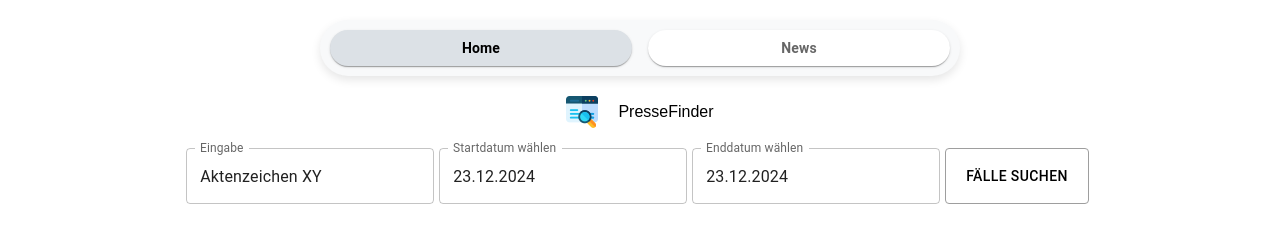
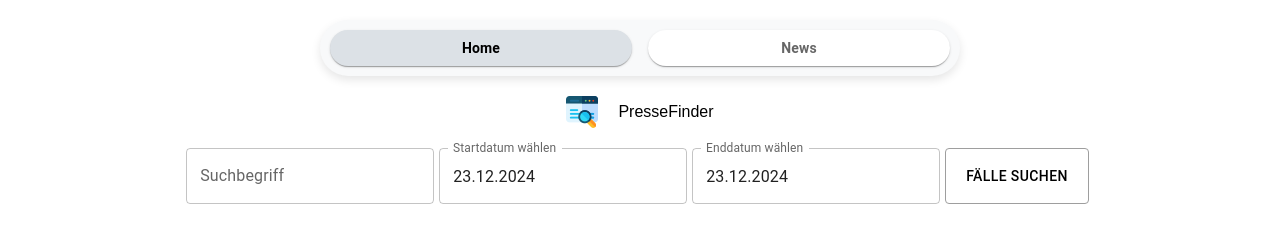
Before and after one commit to Davide131297/new-pressemitteilungen-next, a Next.js app: page / in a window 1280 px wide. Shown: the top 249 px of the page. Built offline with nearby package versions, Linux system fonts and the light colour scheme.

Commit message:
Vordefinierten Suchbegriff entfernt

```diff
--- a/app/page.tsx
+++ b/app/page.tsx
@@ -20,7 +20,7 @@ import Header from '@/components/header';
 import { getCoordinates } from '@/components/getCoordinates';
 
 function Home() {
-  const [query, setQuery] = useState('Aktenzeichen XY');
+  const [query, setQuery] = useState('');
   const [startDate, setStartDate] = useState(dayjs());
   const [endDate, setEndDate] = useState(dayjs());
   const [data, setData] = useState([]);
--- a/components/searchMobile.jsx
+++ b/components/searchMobile.jsx
@@ -14,9 +14,9 @@ const SearchMobile = ({
   handleApiCall,
   loading,
   elapsedTime,
-    data
+  data,
 }) => {
-    return(
+  return (
     <Box
       sx={{
         marginTop: '20px',
@@ -29,20 +29,30 @@ const SearchMobile = ({
       }}
     >
       <TextField
-                label="Eingabe"
+        label="Suchbegriff"
         variant="outlined"
         value={query}
         onChange={(e) => setQuery(e.target.value)}
         className="formControl"
         sx={{ width: '300px', marginBottom: '20px' }}
       />
-            <Box sx={{ display: 'flex', gap: '16px', justifyContent: 'center', marginBottom: '20px', width: '300px' }}>
+      <Box
+        sx={{
+          display: 'flex',
+          gap: '16px',
+          justifyContent: 'center',
+          marginBottom: '20px',
+          width: '300px',
+        }}
+      >
         <LocalizationProvider dateAdapter={AdapterDayjs} adapterLocale="de">
           <DatePicker
             label="Startdatum wählen"
             value={startDate}
             onChange={(newValue) => setStartDate(newValue)}
-                        textField={(params) => <TextField {...params} sx={{ width: '100%' }} />}
+            textField={(params) => (
+              <TextField {...params} sx={{ width: '100%' }} />
+            )}
             inputFormat="DD.MM.YYYY"
             format="DD.MM.YYYY"
           />
@@ -52,7 +62,9 @@ const SearchMobile = ({
             label="Enddatum wählen"
             value={endDate}
             onChange={(newValue) => setEndDate(newValue)}
-                        textField={(params) => <TextField {...params} sx={{ width: '100%' }} />}
+            textField={(params) => (
+              <TextField {...params} sx={{ width: '100%' }} />
+            )}
             inputFormat="DD.MM.YYYY"
             format="DD.MM.YYYY"
           />
@@ -86,10 +98,12 @@ const SearchMobile = ({
       </Button>
       {elapsedTime !== null && (
         <Box mt={2} style={{ fontSize: '0.7em' }}>
-                    Dauer der Suche: {Math.floor(elapsedTime / 60)} Minuten {Math.floor(elapsedTime % 60)} Sekunden - Anzahl der Ergebnisse: {data.length}
+          Dauer der Suche: {Math.floor(elapsedTime / 60)} Minuten{' '}
+          {Math.floor(elapsedTime % 60)} Sekunden - Anzahl der Ergebnisse:{' '}
+          {data.length}
         </Box>
       )}
     </Box>
   );
-}
+};
 export default SearchMobile;
--- a/components/searchPC.jsx
+++ b/components/searchPC.jsx
@@ -36,7 +36,7 @@ const SearchPC = ({
       }}
     >
       <TextField
-        label="Eingabe"
+        label="Suchbegriff"
         variant="outlined"
         value={query}
         onChange={(e) => setQuery(e.target.value)}
```
Lines whose indentation alone changed are shown as unchanged.
